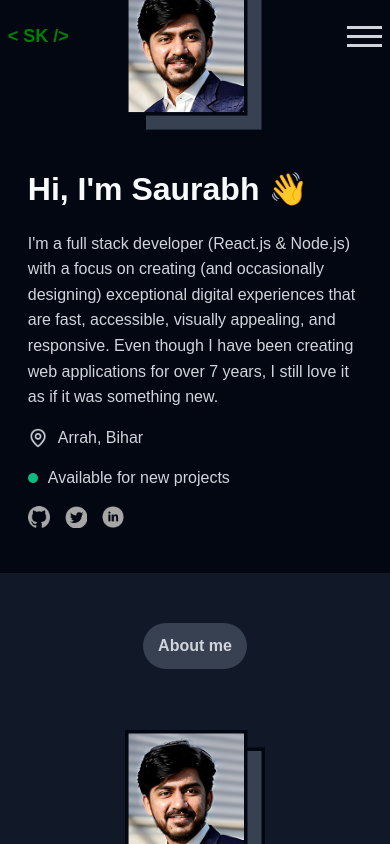
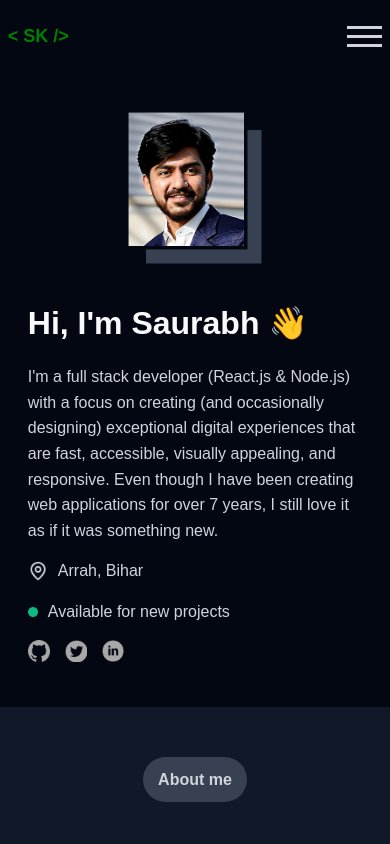
Before and after one commit to saurabhkara/portfolio2025, a Next.js app: page / in a window 390 px wide. Shown: the top 844 px of the page. Built offline with nearby package versions, Linux system fonts and the light colour scheme.

Commit message:
height iissue fixed

```diff
--- a/src/app/page.module.css
+++ b/src/app/page.module.css
@@ -45,7 +45,6 @@
 .hamburgerIcon div {
   width: 35px;
   height: 3px;
-  background-color: rgb(18, 18, 18);
   margin: 6px 0;
   transition: 0.4s;
   background-color: #D1D5DB;
@@ -71,7 +70,6 @@
   position: absolute;
   top: 12%;
   left: 0;
-  height: 160px;
   width: 100%;
   list-style: none;
   background-color: #030712;
@@ -94,8 +92,8 @@
 
 .mobileMenuTab{
   width: 100%;
-  margin-bottom: 8px;
-  margin-top: 4px;
+  padding-bottom: 4px;
+  padding-top: 4px;
 }
 
 .addMargin{
@@ -331,10 +329,6 @@
 
 @media (max-width: 620px) {
 
-  .intoSection{
-    height: 500px;
-  }
-
   .navbar{
     padding-top: 20px;
     padding-bottom: 20px;
```
